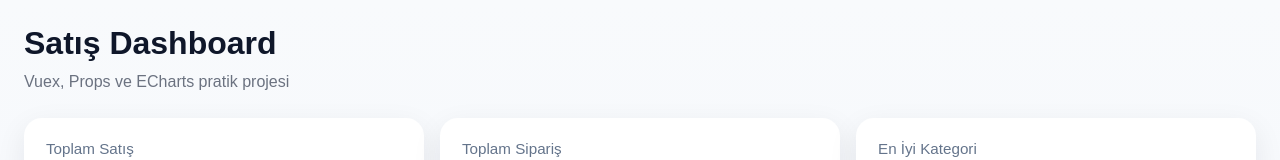
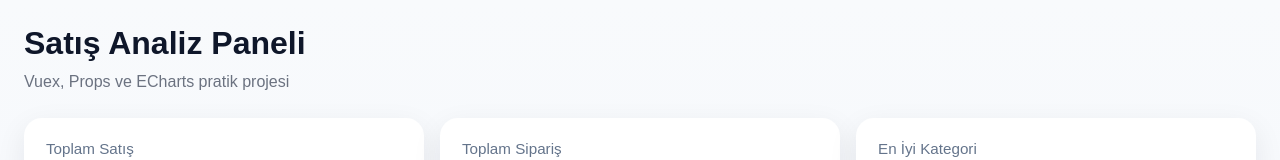
Before and after one commit to ilaydaakabaa/dashboard-git, a Vue app: page / in a window 1280 px wide. Shown: the top 160 px of the page. Built offline with nearby package versions, Linux system fonts and the light colour scheme.

Commit message:
değişiklik

```diff
--- a/src/pages/DashboardPage.vue
+++ b/src/pages/DashboardPage.vue
@@ -2,8 +2,8 @@
   <section class="dashboard-page">
     <div class="dashboard-header">
       <div>
-        <h1>Satış Dashboard</h1>
-        <p>Vuex, Props ve ECharts pratik projesi</p>
+<h1>Satış Analiz Paneli</h1>
+<p>Vuex, Props ve ECharts pratik projesi</p>
       </div>
     </div>
 
```
